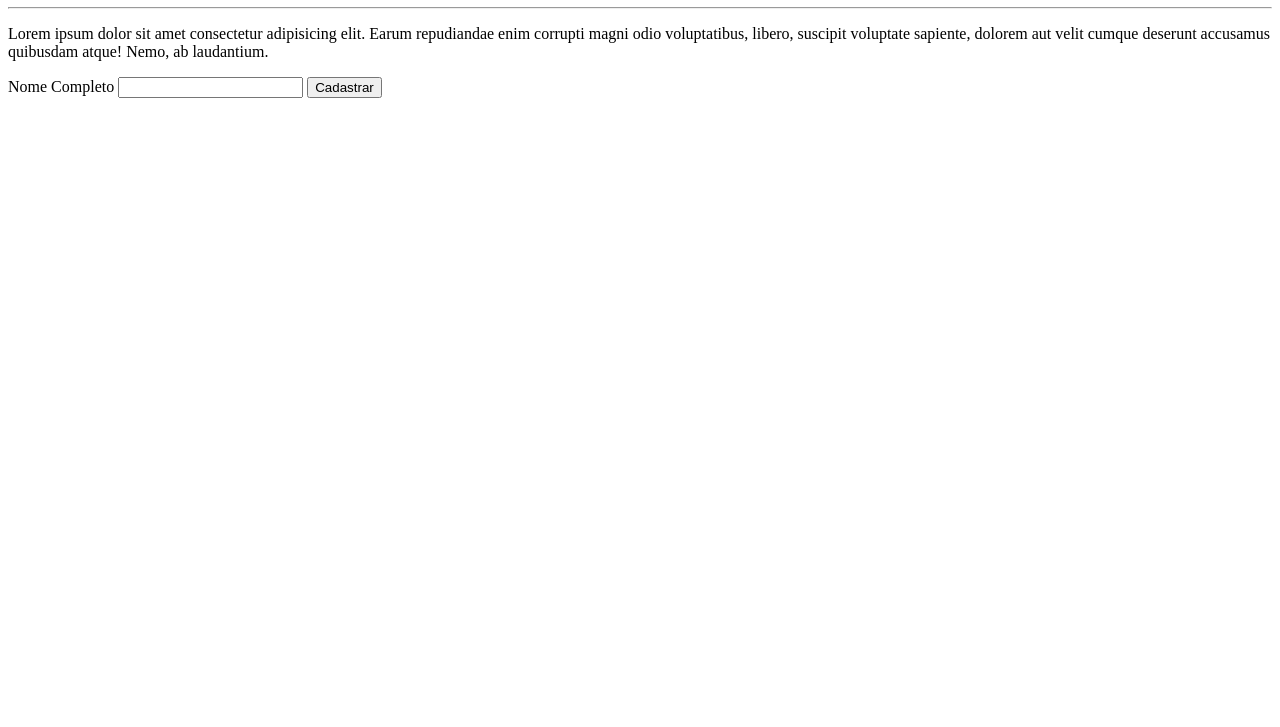
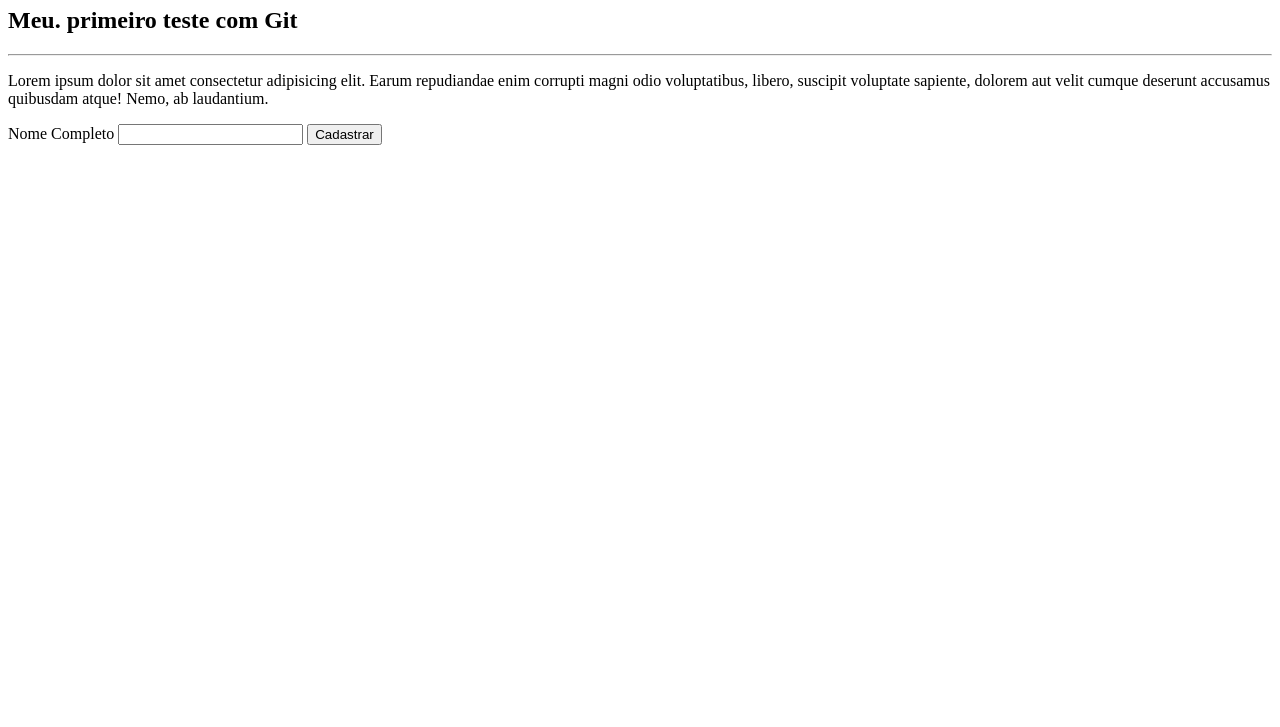
Before and after one commit to Rodrigobueno2/Ola-Mundo, a plain HTML site: page site-exemplo/index.html in a window 1280 px wide. Shown: the part 73-800 px from the top of the page. Drawn offline with Linux system fonts and the light colour scheme.

Commit message:
colocando h2

```diff
--- a/site-exemplo/index.html
+++ b/site-exemplo/index.html
@@ -8,6 +8,7 @@
 </head>
 <body>
     <h1>Olá, mundo!</h1>
+    <h2>Meu. primeiro teste com Git</h2>
     <hr>
     <p>
         Lorem ipsum dolor sit amet consectetur adipisicing elit.
```
